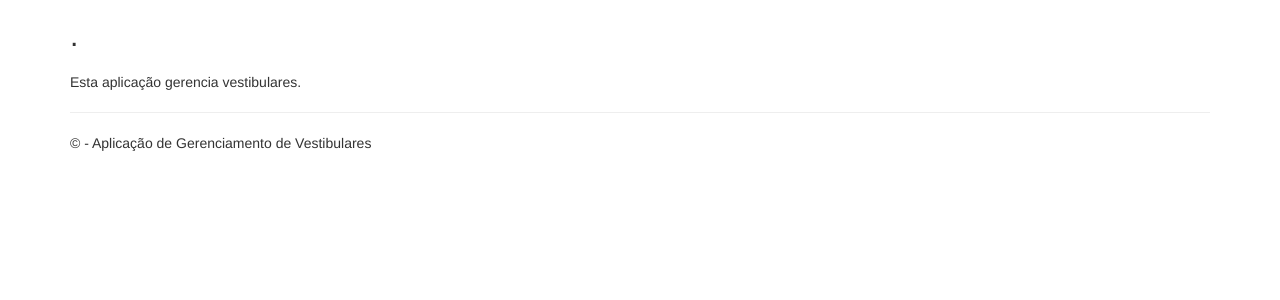
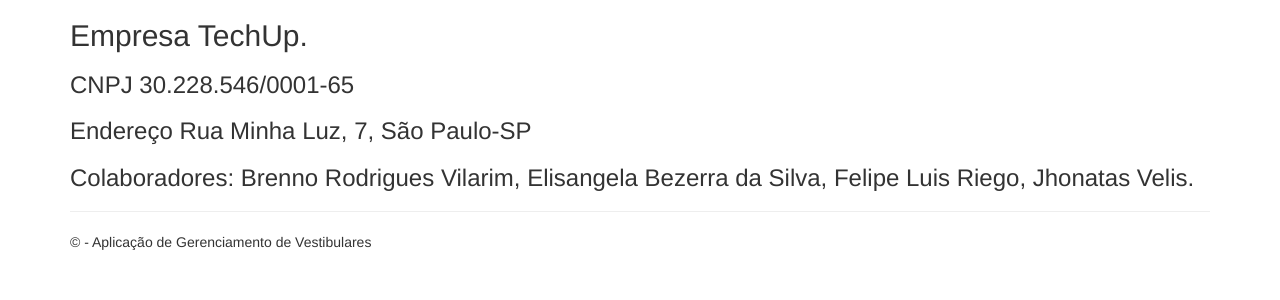
Before and after one commit to Elijwb/ac9, a Django app: template app/templates/app/about.html in a window 1280 px wide. Shown: the part 51-351 px from the top of the page. Run offline with Django 3.2, Linux system fonts and the light colour scheme; the template is opened without the code that fills it, so the values that code supplies are empty; parts of the project's set-up code (start-up, migrations or seed data) failed here and were passed over; some libraries are stand-ins or nearby versions.

Commit message:
Update about.html

```diff
--- a/app/templates/app/about.html
+++ b/app/templates/app/about.html
@@ -2,9 +2,9 @@
 
 {% block content %}
 
-<h2>{{ title }}.</h2>
-<h3>{{ message }}</h3>
-
-<p>Esta aplicação gerencia vestibulares.</p>
+<h2>Empresa TechUp.</h2>
+<h3>CNPJ 30.228.546/0001-65</h3>
+<h3>Endereço Rua Minha Luz, 7, São Paulo-SP</h3>
+<h3>Colaboradores: Brenno Rodrigues Vilarim, Elisangela Bezerra da Silva, Felipe Luis Riego, Jhonatas Velis.</h3>
 
 {% endblock %}
```
